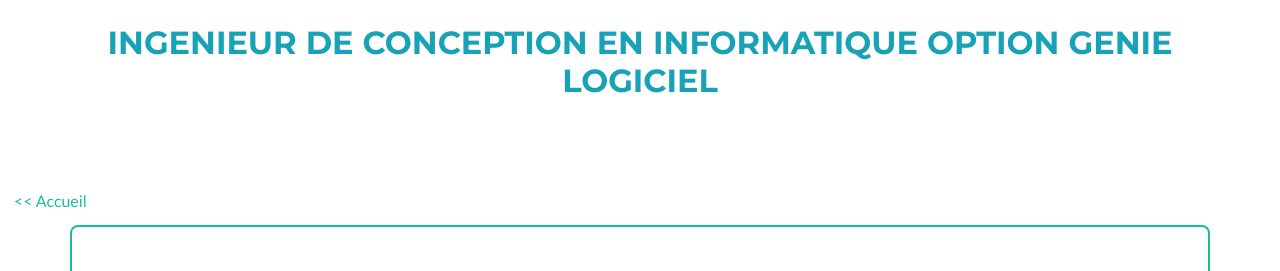
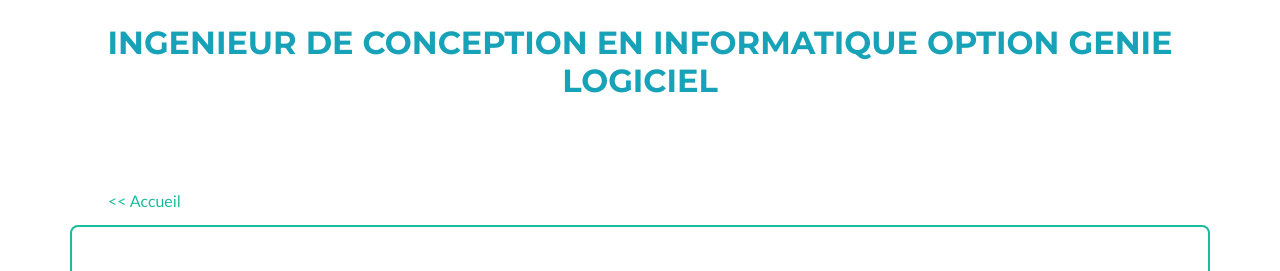
Before and after one commit to davidm1806/freelance, a plain HTML site: page cv-david.html in a window 1280 px wide. Shown: the top 271 px of the page. Drawn offline with Linux system fonts and the light colour scheme.

Commit message:
back to home

```diff
--- a/cv-david.html
+++ b/cv-david.html
@@ -20,7 +20,7 @@
 <div class="py-4 container mb-5">
     <h2 class="text-info text-center">INGENIEUR DE CONCEPTION EN INFORMATIQUE OPTION GENIE LOGICIEL</h2>
 </div>
-<div class="mb-1"><span class="text-info"><a class="btn btn-link" href="index.html"> << Accueil</a> </span></div>
+<div class="mb-1 container"><span class="text-info"><a class="btn btn-link" href="index.html"> << Accueil</a> </span></div>
 <div class="container border rounded border-primary py-5">
         <div class="row">
             <div class="col-md-8 col-6">
```
